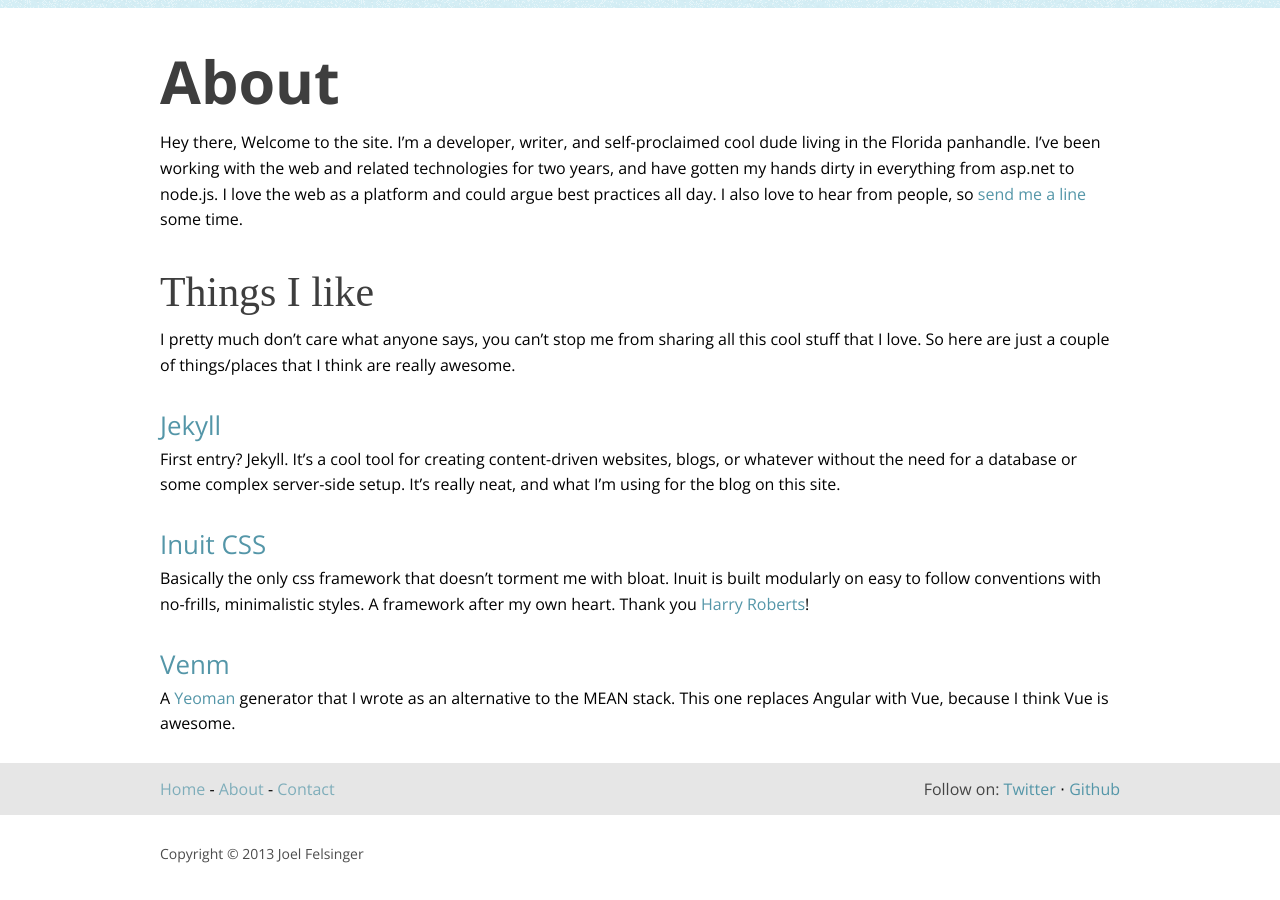
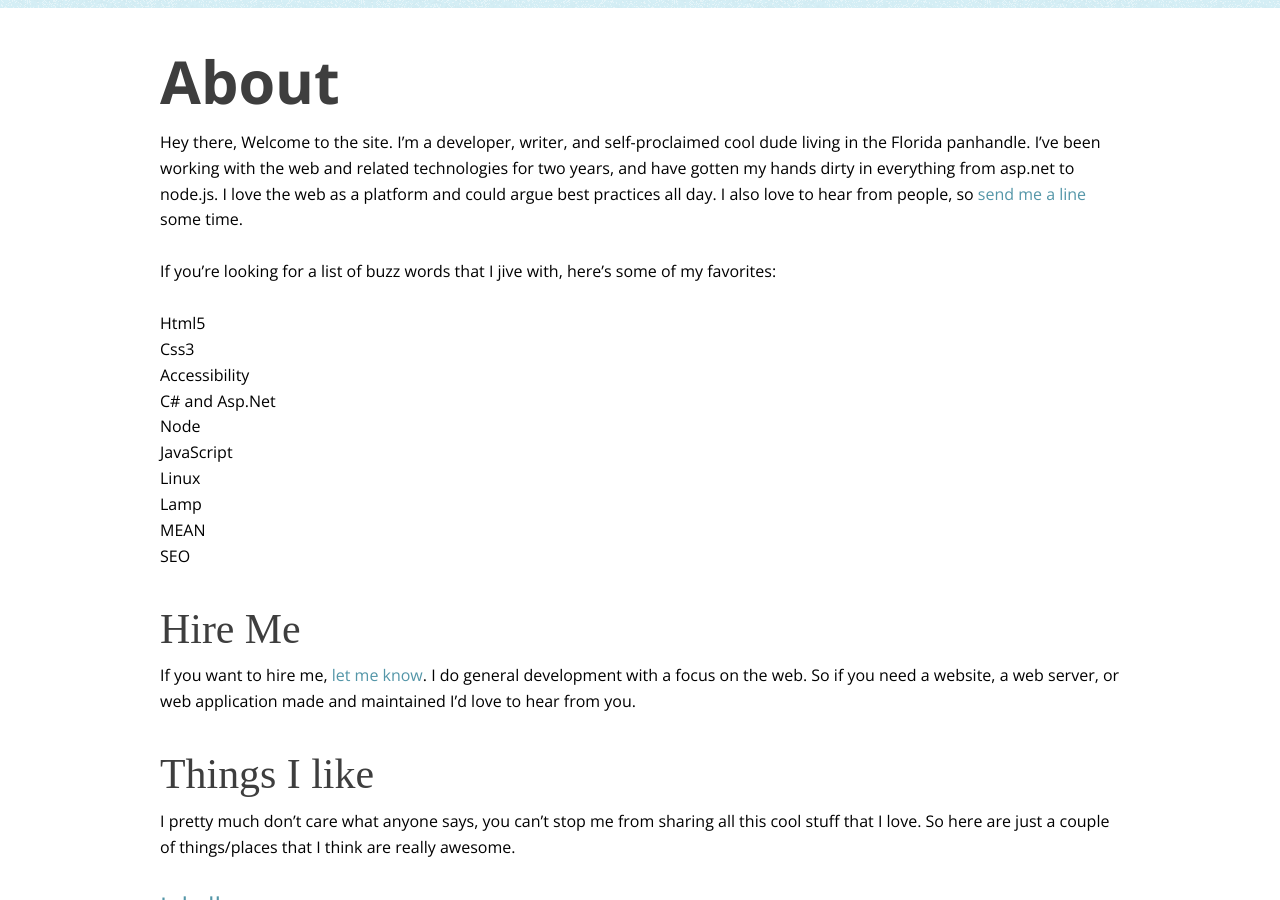
Before and after one commit to jfelsinger/joelfredrick.com, a Jekyll site: the page built from about.markdown, in a window 1280 px wide and 900 px high, scrolled down 215 px. Built offline with Jekyll 4.4.1, drawn with Linux system fonts in a browser that asks for light colours; nearby versions of some CDN libraries; some web fonts are replaced; Markdown is read by kramdown in place of the engine named in the settings.

Commit message:
Updated about page

```diff
--- a/about.markdown
+++ b/about.markdown
@@ -11,6 +11,27 @@
 from asp.net to node.js. I love the web as a platform and could argue best
 practices all day. I also love to hear from people, so
 [send me a line](/contact.html) some time.
+
+If you're looking for a list of buzz words that I jive with, here's some of my
+favorites:
+
+* Html5
+* Css3
+* Accessibility
+* C# and Asp.Net
+* Node
+* JavaScript
+* Linux
+* Lamp
+* MEAN
+* SEO
+
+
+##Hire Me
+
+If you want to hire me, [let me know](/contact.html). I do general development
+with a focus on the web. So if you need a website, a web server, or web application
+made and maintained I'd love to hear from you.
 
 
 ##Things I like
```
